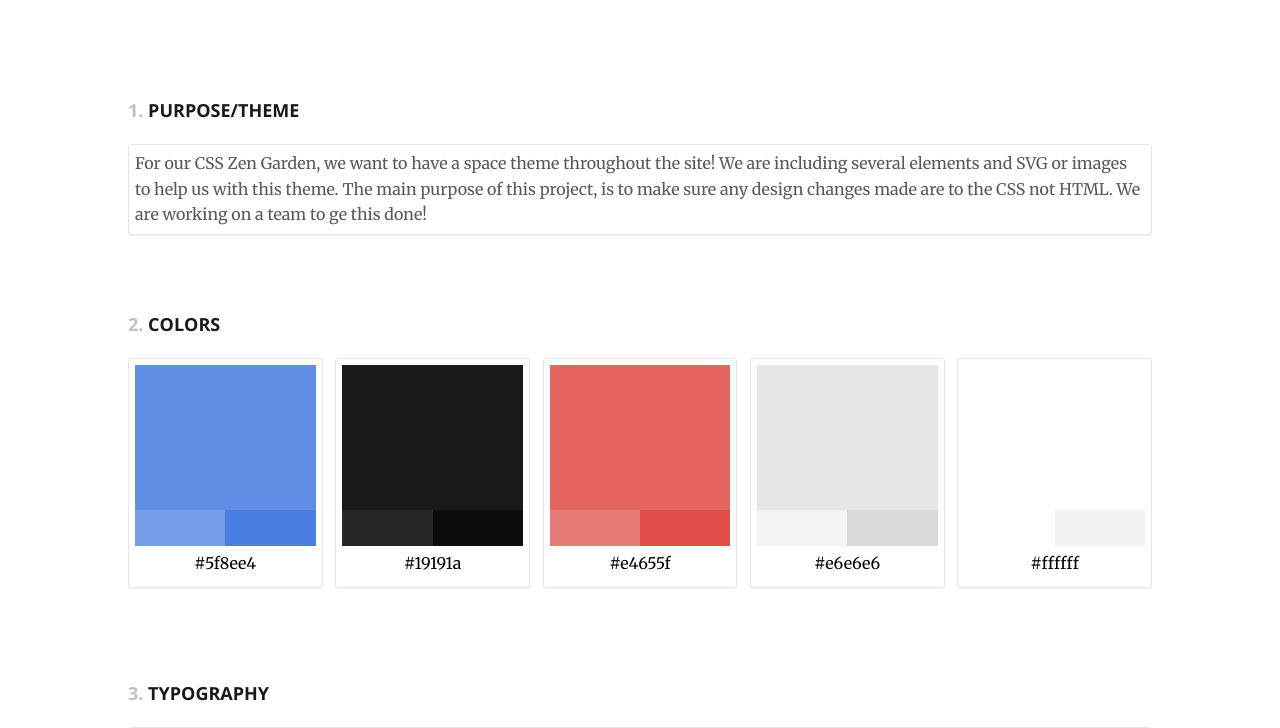
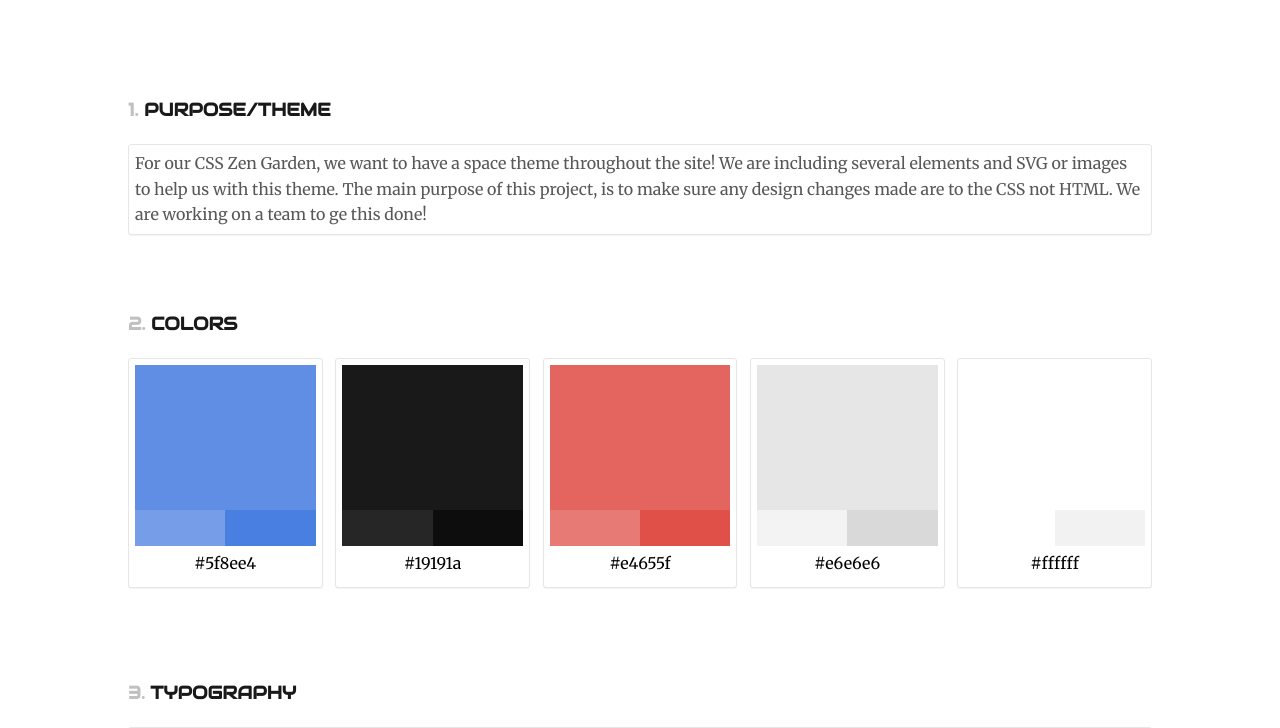
Before and after one commit to minzoe/wdd331, a plain HTML site: page style-guide-template/index.html in a window 1280 px wide. Shown: the part 267-995 px from the top of the page. Drawn offline with nearby package versions, Linux system fonts and the light colour scheme; files that its build step writes are made by us from their sources; files whose address does not match are found by name.

Commit message:
Import Space Font

```diff
--- a/style-guide-template/scss/style-guide.scss
+++ b/style-guide-template/scss/style-guide.scss
@@ -16,9 +16,14 @@ $success: #6fce72; // green
 $alert: $color-3;  // red
 
 // fonts
+// @font-face {
+// 	font-family: $secondary-font;
+// 	src: url(/assets/space-age/space-age.tff);
+// }
 
+@import url('https://fonts.googleapis.com/css?family=Audiowide');
 $primary-font: 'Merriweather', serif;
-$secondary-font: 'Open Sans', sans-serif;
+$secondary-font: 'Audiowide', sans-serif;
 
 /* --------------------------------
 
```
